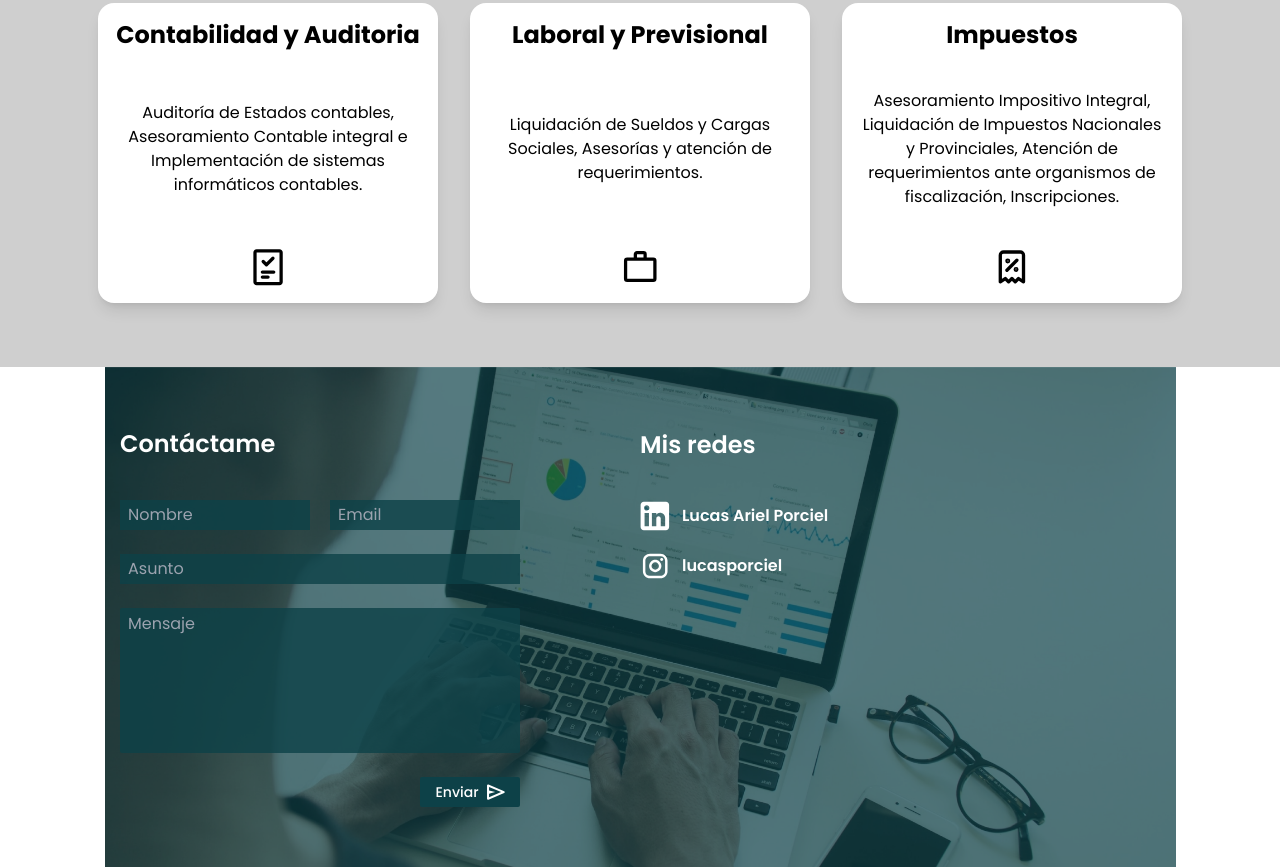
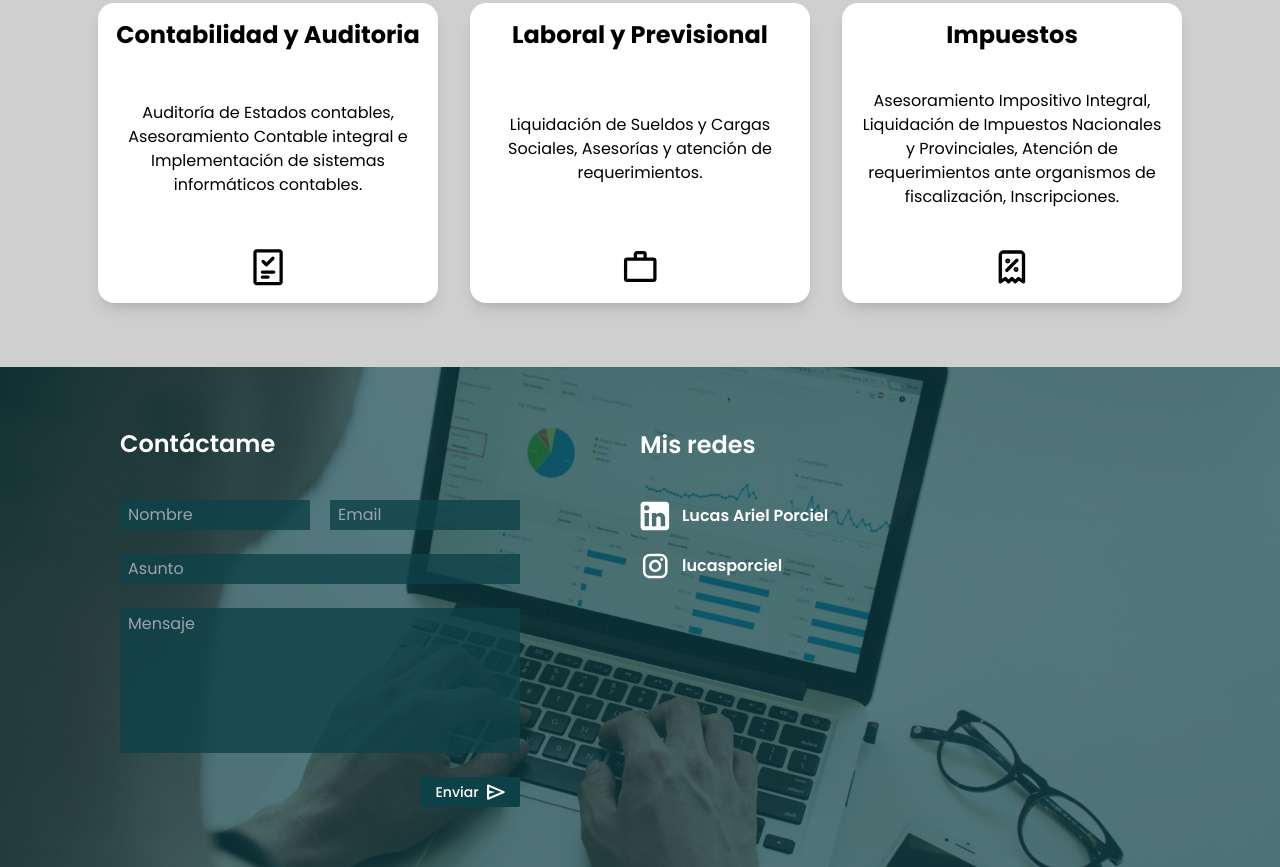
Before and after one commit to tomaslami/consul-app, an Astro site: page / in a window 1280 px wide. Shown: the part 1183-2050 px from the top of the page. Built offline with nearby package versions, Linux system fonts and the light colour scheme; Astro itself is replaced by a stand-in of ours.

Commit message:
backgrounf footer style

```diff
--- a/src/components/Footer.astro
+++ b/src/components/Footer.astro
@@ -4,7 +4,7 @@
 ---
 
 <footer
-  class="w-full md:h-[500px] h-[650px] bg-[url(/images/FotoFinal.png)] bg-contain bg-no-repeat bg-center bg-fixed flex flex-col md:flex-row"
+  class="w-full md:h-[500px] h-[650px] bg-[url(/images/FotoFinal.png)] bg-cover bg-no-repeat bg-center flex flex-col md:flex-row"
 >
   <Contact />
   <Redes />
```
